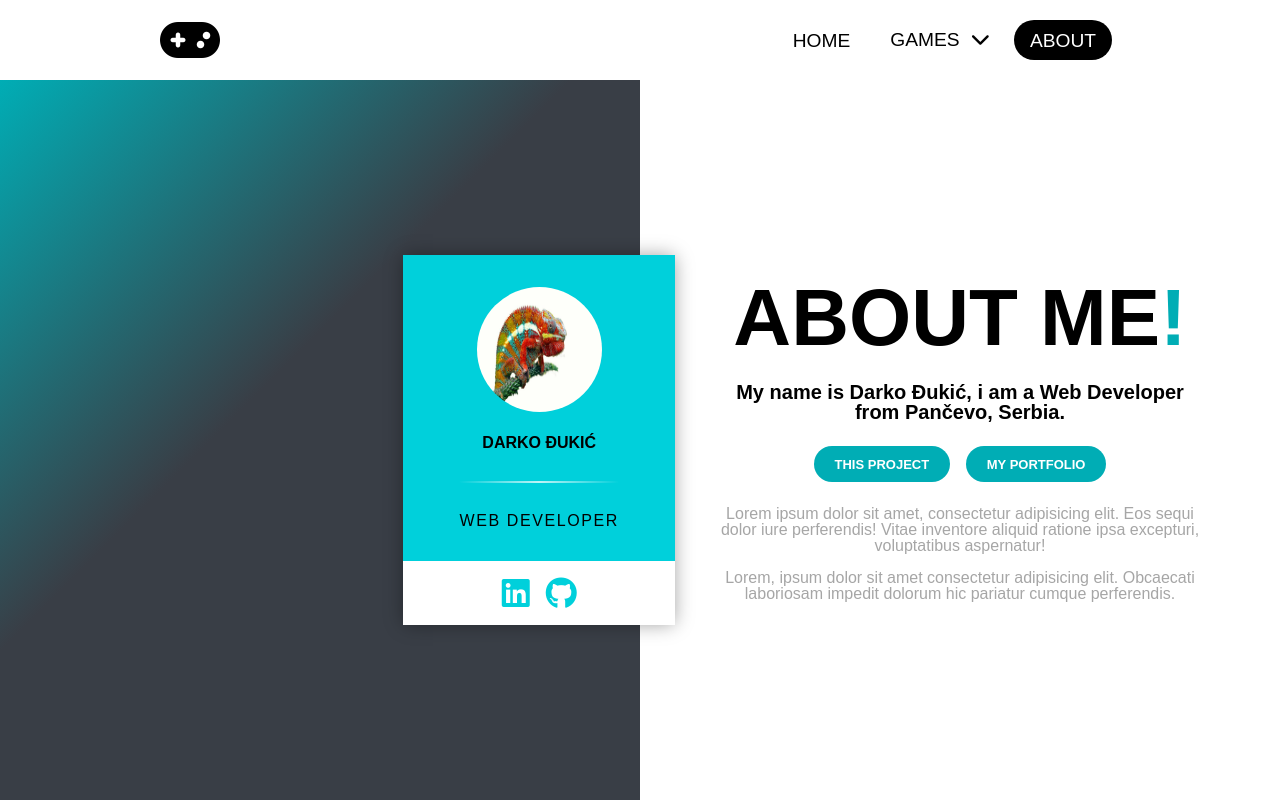
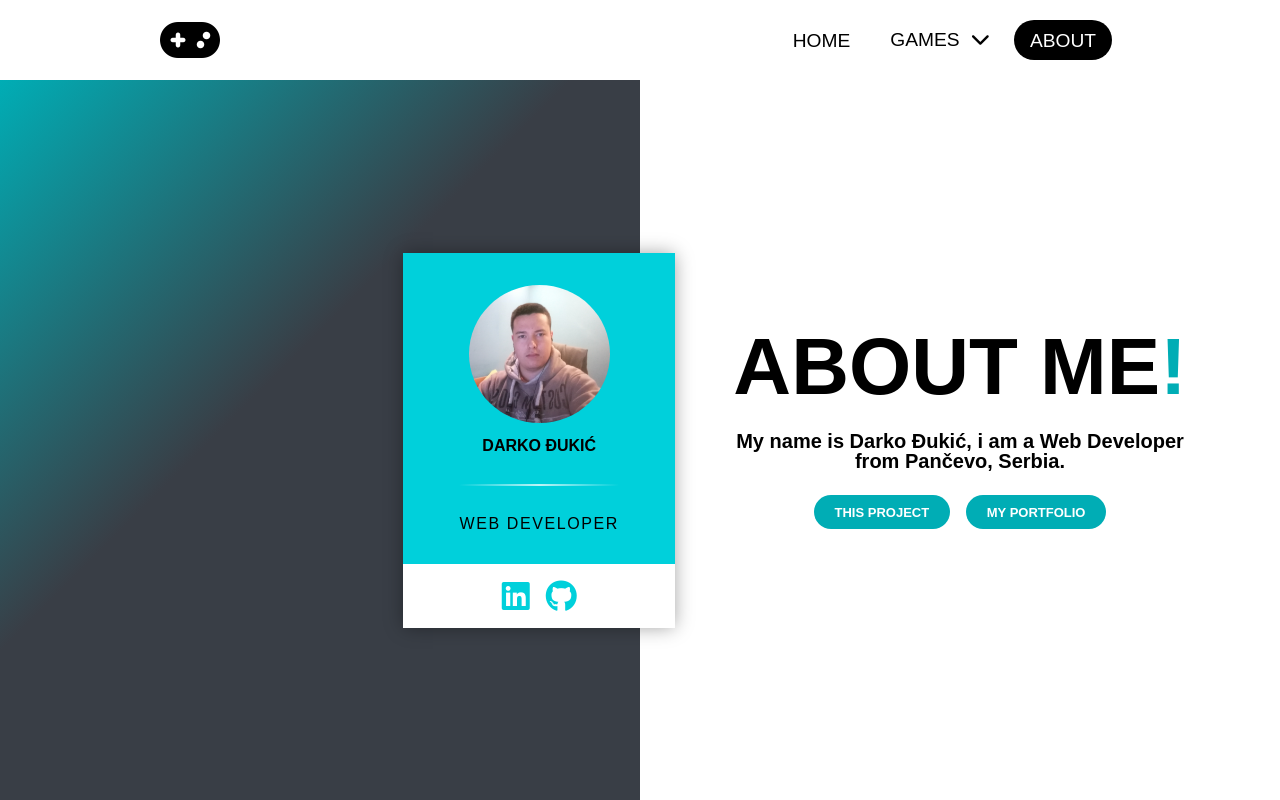
Before and after one commit to Darko104/games, a plain HTML site: page about.html in a window 1280 px wide. Drawn offline with Linux system fonts and the light colour scheme.

Commit message:
Changed 'About' page information

```diff
--- a/about.html
+++ b/about.html
@@ -47,14 +47,14 @@
             <div id="author-empty-side">
                 <div id="author-card">
                     <div id="card-author-info">
-                        <img id="author-picture" src="chameleon.jpg">
+                        <img id="author-picture" src="images/about/author.jpg">
                         <h5 id="card-author-name">Darko Đukić</h5>
                         <hr class="card-border"></hr>
                         <p id="author-ocupation">Web developer</p>
                     </div>
                     <div id="author-card-social">
-                        <i class="fab fa-linkedin"></i>
-                        <i class="fab fa-github"></i>
+                        <a href="https://www.linkedin.com/in/darko-%C4%91uki%C4%87-568337246/" target="_blank"><i class="fab fa-linkedin"></i></a>
+                        <a href="https://github.com/darko104" target="_blank"><i class="fab fa-github"></i></a>
                     </div>
                 </div>
             </div>
@@ -63,10 +63,9 @@
                     <h1>About me<span id="author-header-colored">!</span></h1>
                     <p id="author-basic-info">My name is Darko Đukić, i am a Web Developer from Pančevo, Serbia.</p>
                     <div id="author-buttons">
-                        <button id="open-project-info" class="author-button">This project</button>
-                        <button class="author-button">My portfolio</button>
+                        <a href="#" id="open-project-info" class="author-button">This project</a>
+                        <a href="http://darkodjwebdev.com/" target="_blank" class="author-button">My portfolio</a>
                     </div>
-                    <p id="author-more-info">Lorem ipsum dolor sit amet, consectetur adipisicing elit. Eos sequi dolor iure perferendis! Vitae inventore aliquid ratione ipsa excepturi, voluptatibus aspernatur!<br><br> Lorem, ipsum dolor sit amet consectetur adipisicing elit. Obcaecati laboriosam impedit dolorum hic pariatur cumque perferendis.</p>
                 </div>
                 <div id="this-project-info">
                     <div class="project-part">
--- a/style.css
+++ b/style.css
@@ -1287,9 +1287,9 @@ html, #body-about {
 	height: 90%;
 }
 #author-picture {
-	margin-bottom: 20px;
-	width: 125px;
-	height: 125px;
+	margin-bottom: 12px;
+	width: auto;
+	height: 138px;
 	border-radius: 50%;
 }
 #card-author-name {
```
Also changed, not shown: chameleon.jpg (deleted), images/about/author.jpg (added).
